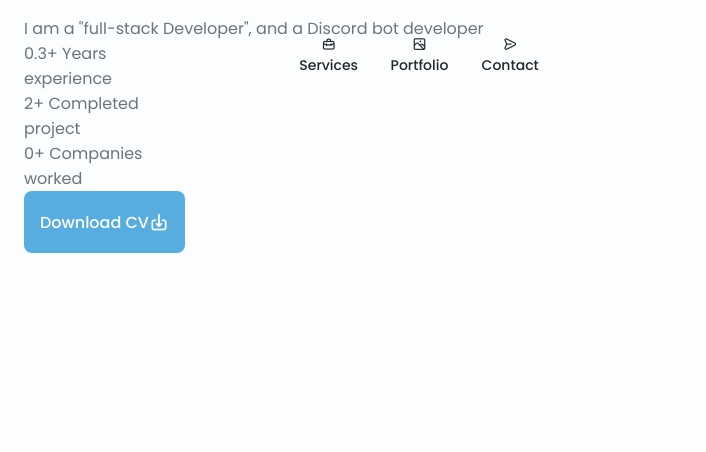
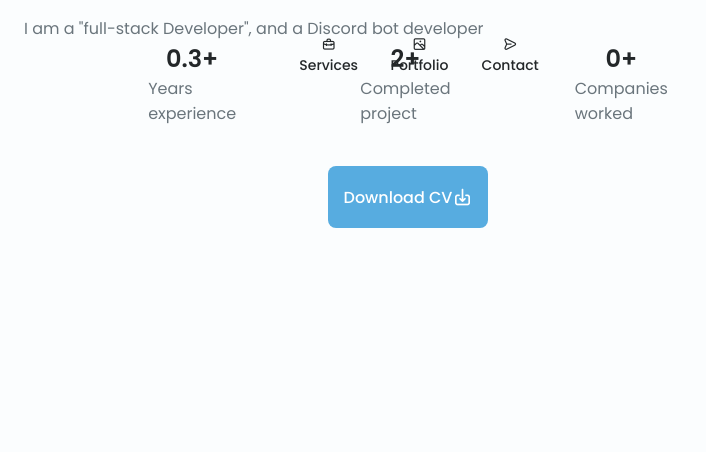
Before and after one commit to Floris29/VolterDB, a PHP site: page / in a window 1280 px wide. Shown: the part 792-1244 px from the top of the page, without its empty margins (0-706 px from the left). After the commit the page ends 1020 px from the top, so only its background shows below. Run offline with PHP 8.4, Linux system fonts and the light colour scheme.

Commit message:
weltruste

```diff
--- a/assets/css/styles.css
+++ b/assets/css/styles.css
@@ -359,6 +359,34 @@
 
 .about__description{
   text-align: center;
+  margin-bottom: var(--mb-2-5);
+}
+
+.about__info{
+  display: flex;
+  justify-content: space-evenly;
+  margin-bottom: var(--mb-2-5);
+}
+
+.about__info-title{
+  font-size: var(--h2-font-size);
+  font-weight: var(--font-semi-bold);
+  color: var(--title-color);
+}
+
+.about__info-name{
+  font-size: var(--smallerr-font-size);
+}
+
+.about__info-title,
+.about__info-name{
+  display: block;
+  text-align: center;
+}
+
+.about__buttons{
+  display: flex;
+  justify-content: center;
 }
 
 /*==================== SKILLS ====================*/
```
